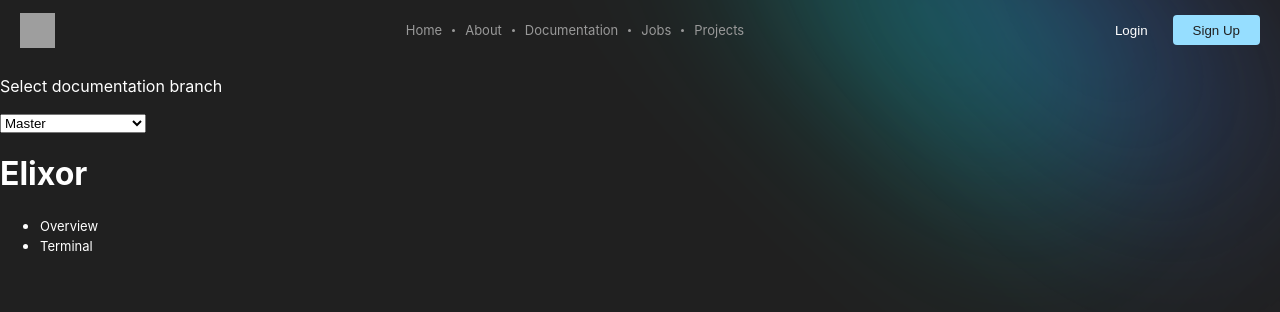
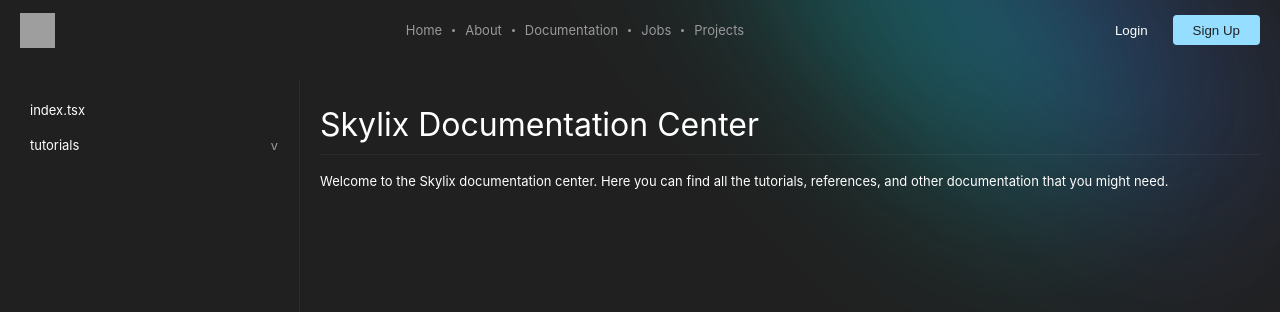
Before and after one commit to SkylixGH/SkylixNET, a Next.js app: page /documentation in a window 1280 px wide. Shown: the top 312 px of the page. Built offline with nearby package versions, Linux system fonts and the light colour scheme; grey boxes are pictures that could not be loaded.

Commit message:
fix: Documentation API

```diff
--- a/components/documentation/documentationSideBar/DocumentationSideBar.tsx
+++ b/components/documentation/documentationSideBar/DocumentationSideBar.tsx
@@ -5,6 +5,7 @@
 
 export default function DocumentationSideBar() {
     const [records, setRecords] = useState<SResponse["pages"]>([]);
+    const [openFolders, setOpenFolders] = useState<string[]>([]);
 
     useEffect(() => {
         setRecords([]);
@@ -32,13 +33,37 @@
 
         records.forEach((record) => {
             if (record.type == 'directory') {
+                if (record.children.length === 0)
+                    return;
+
                 renderTree.push(
                     <div className={styles.__entries__item}>
-                        <span style={{
+                        <span onClick={(e) => {
+                            const btn = e.currentTarget.querySelector('button');
+                            btn.click();
+                        }} style={{
                             paddingLeft: `${(inset * 20) + 20}px`
-                        }}>{ record.name }</span>
+                        }}>
+                            { record.name }
 
-                        <div className={styles.__entries__item_body}>
+                            {
+                                record.children.length > 0
+                                    ? <button onClick={() => {
+                                        if (openFolders.includes(record.path)) {
+                                            setOpenFolders(openFolders.filter(f => f !== record.path));
+                                        } else {
+                                            setOpenFolders([...openFolders, record.path]);
+                                        }
+                                    }}>
+                                        { openFolders.includes(record.path) ? '^' : 'v' }
+                                    </button>
+                                    : null
+                            }
+                        </span>
+
+                        <div style={{
+                            maxHeight: `${openFolders.includes(record.path) ? 'initial' : '0'}`,
+                        }} className={styles.__entries__item_body}>
                             { recursiveRender(record.children, inset + 1) }
                         </div>
                     </div>
--- a/components/documentation/documentationSideBar/Styles.module.scss
+++ b/components/documentation/documentationSideBar/Styles.module.scss
@@ -1,8 +1,7 @@
 ._ {
     display: flex;
     padding: 10px;
-    padding-right: 5px;
-    border-right: 1px solid rgba(255, 255, 255, 15%);
+    border-right: 1px solid rgba(255, 255, 255, 5%);
     width: 300px;
     height: 100%;
     position: relative;
@@ -32,6 +31,22 @@
         border-radius: 2px;
         font-size: 13px;
         width: 100%;
+        position: relative;
+
+        & > button {
+            position: absolute;
+            right: 10px;
+            background: transparent;
+            color: #999;
+            transition: 100ms;
+            border: none;
+            border-radius: 2px;
+
+            &:hover {
+                color: #fff;
+                background: rgba(255, 255, 255, 3%);
+            }
+        }
 
         &:hover {
             background: rgba(255, 255, 255, 3%);
@@ -42,6 +57,7 @@
 .__entries__item_body {
     display: flex;
     flex-direction: column;
+    overflow: hidden;
 }
 
 .loader {
--- a/components/documentation/documentationView/DocumtationView.tsx
+++ b/components/documentation/documentationView/DocumtationView.tsx
@@ -1,9 +1,10 @@
 import path from 'path';
-import React, { useMemo } from 'react';
+import React, { useEffect, useMemo, useState } from 'react';
 import fs from 'fs';
 import Link from 'next/link';
 import DocumentationSideBar from '../documentationSideBar/DocumentationSideBar';
 import styles from "./Styles.module.scss";
+import { Response as SResponse } from "../../../pages/api/v1/documentation/allRoutes"
 
 interface HeaderItem {
     type: 'header';
@@ -58,6 +59,15 @@
 }
 
 export default function DocumentationView(props: Props) {
+    const pathCurrent = useMemo(() => {
+        if (typeof window === "undefined") return;
+
+        const segments = location.pathname.split('/');
+        const documentRouteSegments = segments.splice(2);
+
+        return documentRouteSegments.join('/');
+    }, []);
+
     const rendererView = useMemo(() => {
         return new RenderView();
     }, []);
--- a/components/documentation/documentationView/Styles.module.scss
+++ b/components/documentation/documentationView/Styles.module.scss
@@ -29,7 +29,7 @@
     }
 
     h1, h2 {
-        border-bottom: 1px solid rgba(255, 255, 255, 15%);
+        border-bottom: 1px solid rgba(255, 255, 255, 5%);
         padding-bottom: 10px;
     }
 
@@ -41,7 +41,7 @@
         border: none;
         width: 100%;
         margin: 10px 0;
-        background: rgba(255, 255, 255, 15%);
+        background: rgba(255, 255, 255, 5%);
         height: 1px;
     }
 }
--- a/pages/_app.tsx
+++ b/pages/_app.tsx
@@ -1,8 +1,7 @@
-import { Head } from 'next/document'
 import Nav from '../components/_app/nav/Nav'
 import '../styles/globals.css'
 
-function MyApp({ Component, pageProps }) {
+function App({ Component, pageProps }) {
   return (
     <div className={'r__app'}>
       <div className={'r__app_effect'}>
@@ -23,4 +22,4 @@
   )
 }
 
-export default MyApp
+export default App;
--- /dev/null
+++ b/pages/_document.tsx
@@ -0,0 +1,16 @@
+import { Html, Head, Main, NextScript } from 'next/document'
+
+export default function Document() {
+  return (
+    <Html>
+      <Head>
+        <title>Skylix</title>
+      </Head>
+
+      <body>
+        <Main />
+        <NextScript />
+      </body>
+    </Html>
+  )
+}
--- a/pages/documentation/index.tsx
+++ b/pages/documentation/index.tsx
@@ -1,36 +1,9 @@
-import Link from 'next/link';
-import React from 'react';
-import DocumentationView from '../../components/documentation/documentationView/DocumtationView';
+import DocumentationView from "../../components/documentation/documentationView/DocumtationView";
 
 export default function Index() {
-    const [releaseType, setReleaseType] = React.useState<string>('master');
-
     return (
-        <div>
-            <p>Select documentation branch</p>
-            <select onChange={
-                (e) => {
-                    setReleaseType(e.target.value);
-                }
-            }>
-                <option value="master">Master</option>
-                <option value="1.0.0-snapshot.1">v1.0.0-SNAPSHOT.1</option>
-            </select>
-
-            <h1>Elixor</h1>
-            <ul>
-                <li>
-                    <Link href={'/documentation/elixor/' + releaseType}>Overview</Link>
-                </li>
-
-                <li>
-                    <Link href={'/documentation/elixor/' + releaseType + '/terminal'}>Terminal</Link>
-
-                    <ul>
-
-                    </ul>
-                </li>
-            </ul>
-        </div>
-    );
+        <DocumentationView target="Skylix Documentation Center" render={(r) => {
+            r.p("Welcome to the Skylix documentation center. Here you can find all the tutorials, references, and other documentation that you might need.");
+        }} />
+    )
 }
```
Also changed, not shown: pages/documentation/elixor/master/tutorials/chatApplication/0_Overview.tsx (added, +12 -0 lines), pages/documentation/elixor/master/tutorials/tickTacToe-Desktop/0_Overview.tsx (added, +12 -0 lines), pages/documentation/elixor/master/tutorials/tickTacToe-Desktop/Overview.tsx (deleted, +0 -10 lines).
